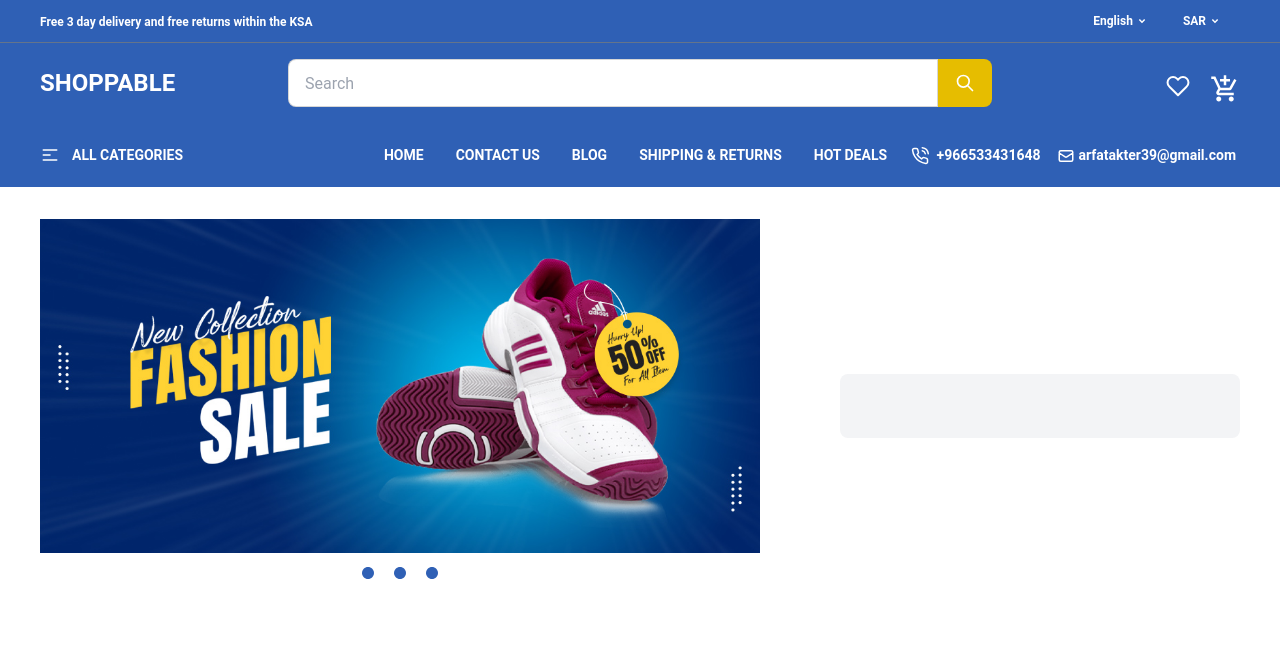
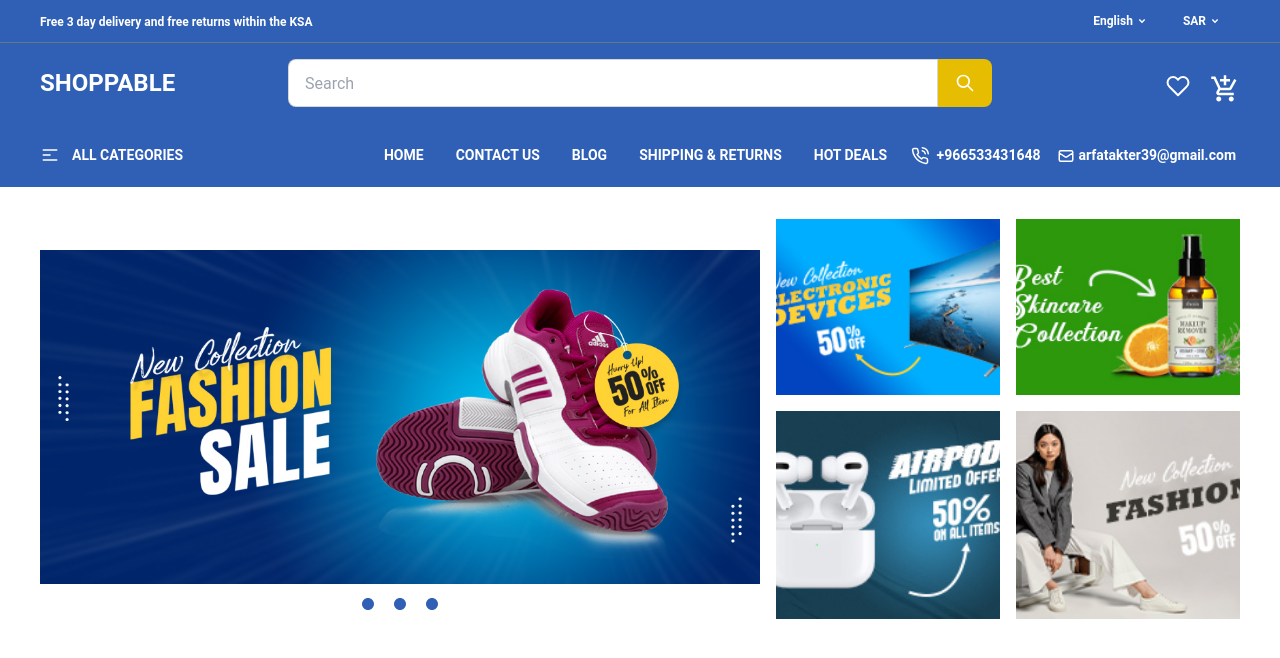
Before and after one commit to arfatbegum/shopNest-ecommerce-platform, a React (Create React App) app in the folder frontend/: page / in a window 1280 px wide. Shown: the top 658 px of the page. Built offline with nearby package versions, Linux system fonts and the light colour scheme.

Commit message:
banner implemented

```diff
--- a/frontend/src/App.js
+++ b/frontend/src/App.js
@@ -1,4 +1,4 @@
-import Home from "./components/Home/Home";
+import Home from "./components/Pages/Home/Home";
 import Header from "./components/Shared/Header/Header";
 
 
--- a/frontend/src/components/Home/Hero.js
+++ /dev/null
@@ -1,19 +0,0 @@
-import React from 'react';
-import Slider from './Slider';
-
-const Hero = () => {
-    return (
-        <section class="text-gray-600 body-font">
-            <div class="container px-10 py-8 mx-auto flex flex-wrap items-center">
-            <div class="lg:w-3/5 md:w-1/2 md:pr-16 lg:pr-0 pr-0">
-                    <Slider></Slider>
-                    </div>
-                <div class="lg:w-2/6 md:w-1/2 bg-gray-100 rounded-lg p-8 flex flex-col md:ml-auto w-full mt-10 md:mt-0">
-
-                </div>
-            </div>
-        </section>
-    );
-};
-
-export default Hero;
--- /dev/null
+++ b/frontend/src/components/Pages/Home/BannerSection.js
@@ -0,0 +1,50 @@
+import React from 'react';
+import banner1 from '../../Assets/banner-1.jpg';
+import banner2 from '../../Assets/banner-3.jpg';
+import banner3 from '../../Assets/banner-5.jpg';
+import banner4 from '../../Assets/banner-6.jpg';
+
+const BannerSection = () => {
+    return (
+        <section class="overflow-hidden text-neutral-700">
+        <div class="container mx-auto lg:pl-4">
+          <div class="-m-1 flex flex-wrap md:-m-2">
+            <div class="flex w-1/2 flex-wrap">
+              <div class="w-full p-1 md:p-2 lg:h-48">
+                <img
+                  alt="gallery"
+                  class="block h-full w-full object-cover object-center"
+                  src={banner2} />
+              </div>
+            </div>
+            <div class="flex w-1/2 flex-wrap">
+              <div class="w-full p-1 md:p-2 lg:h-48">
+                <img
+                  alt="gallery"
+                  class="block h-full w-full object-cover object-center"
+                  src={banner4} />
+              </div>
+            </div>
+            <div class="flex w-1/2 flex-wrap">
+              <div class="w-full p-1 md:p-2 lg:h-56">
+                <img
+                  alt="gallery"
+                  class="block h-full w-full object-cover object-center"
+                  src={banner3} />
+              </div>
+            </div>
+            <div class="flex w-1/2 flex-wrap">
+              <div class="w-full p-1 md:p-2 lg:h-56">
+                <img
+                  alt="gallery"
+                  class="block h-full w-full object-cover object-center"
+                  src={banner1} />
+              </div>
+            </div>
+          </div>
+        </div>
+      </section>
+    )
+};
+
+export default BannerSection;
--- /dev/null
+++ b/frontend/src/components/Pages/Home/Hero.js
@@ -0,0 +1,20 @@
+import React from 'react';
+import BannerSection from './BannerSection';
+import Slider from './SliderSection';
+
+const Hero = () => {
+    return (
+        <section>
+            <div class="container px-4 lg:px-10 py-8 mx-auto flex flex-wrap items-center">
+            <div class="lg:w-3/5 md:w-1/2">
+                    <Slider/>
+                    </div>
+                <div class="lg:w-2/5 md:w-1/2 lg:mb-9">
+                <BannerSection/>
+                </div>
+            </div>
+        </section>
+    );
+};
+
+export default Hero;
--- a/frontend/src/components/Home/Slider.js
+++ b/frontend/src/components/Pages/Home/SliderSection.js
@@ -1,22 +1,22 @@
 import React from 'react';
 import "react-responsive-carousel/lib/styles/carousel.min.css"; // requires a loader
 import { GoPrimitiveDot } from "@react-icons/all-files/go/GoPrimitiveDot";
-import slider1 from '../Assets/slider-1.jpg';
-import slider2 from '../Assets/slider-2.jpg';
-import slider3 from '../Assets/slider-3.jpg';
+import SliderSection1 from '../../Assets/slider-1.jpg';
+import SliderSection2 from '../../Assets/slider-2.jpg';
+import SliderSection3 from '../../Assets/slider-3.jpg';
 
-const Slider = () => {
+const SliderSection = () => {
     return (
         <div>
             <div className="carousel relative">
                 <div id="item1" className="carousel-item w-full">
-                    <img src={slider1} className="w-full" alt='slider1' />
+                    <img src={SliderSection1} className="w-full" alt='SliderSection1' />
                 </div>
                 <div id="item2" className="carousel-item w-full">
-                    <img src={slider2} className="w-full" alt='slider2'/>
+                    <img src={SliderSection2} className="w-full" alt='SliderSection2'/>
                 </div>
                 <div id="item3" className="carousel-item w-full">
-                    <img src={slider3} className="w-full" alt='slider3'/>
+                    <img src={SliderSection3} className="w-full" alt='SliderSection3'/>
                 </div>
             </div>
             <div className="flex justify-center w-full py-2 gap-2">
@@ -28,4 +28,4 @@
     );
 };
 
-export default Slider;
+export default SliderSection;
```
Also changed, not shown: frontend/src/components/Pages/Home/Home.js (renamed from frontend/src/components/Home/Home.js).
